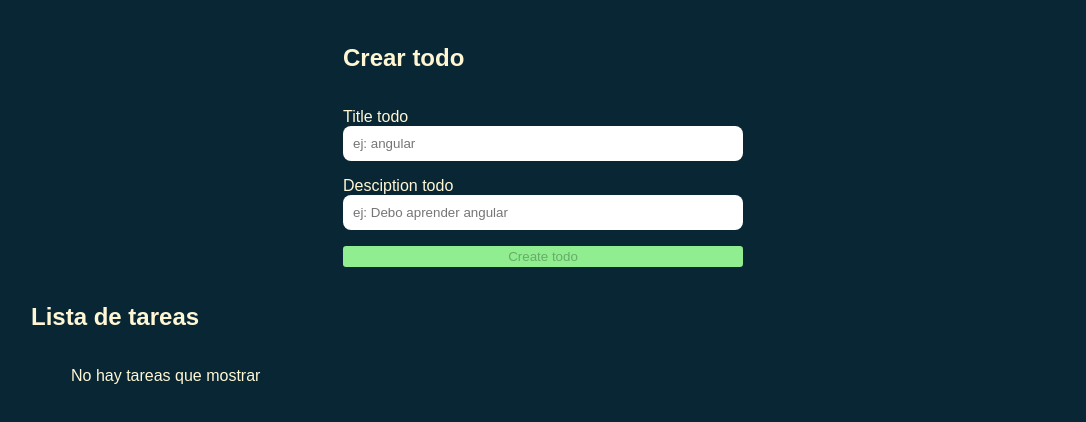
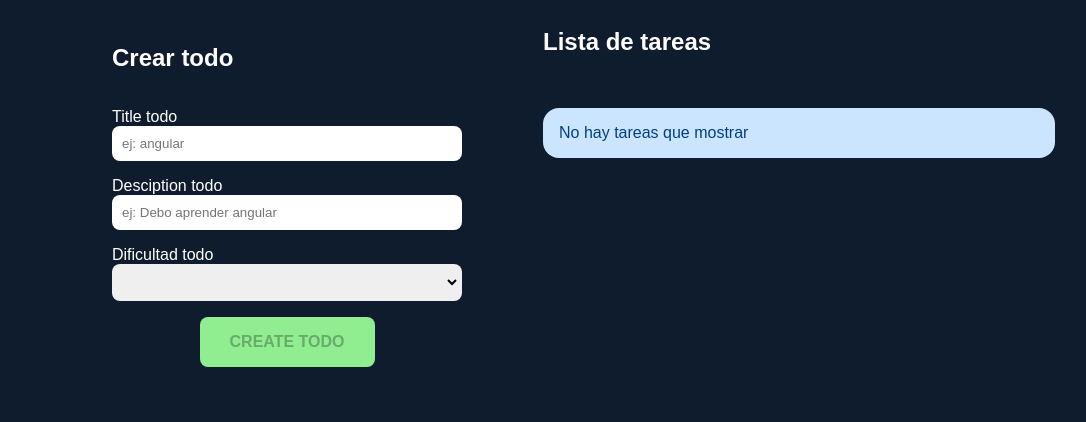
Before and after one commit to bsquiroz/angular_todoList, an Angular app: page / in a window 1280 px wide. Shown: the top 422 px of the page, without its empty margins (97-1183 px from the left). Built offline with nearby package versions, Linux system fonts and the light colour scheme.

Commit message:
new funcionality filters

```diff
--- a/src/app/pages/todos/todos.component.css
+++ b/src/app/pages/todos/todos.component.css
@@ -1,35 +1,115 @@
-:host {
-    display: block;
+.container__todos {
+    display: grid;
+    grid-template-columns: 1fr;
+}
+
+@media (min-width: 760px) {
+    .container__todos {
+        grid-template-columns: 1fr 1fr;
+    }
+}
+
+.header__todos {
+    display: flex;
+    justify-content: space-between;
+    gap: 1rem;
+    position: relative;
+}
+
+.filters__title {
+    cursor: pointer;
+}
+
+.filters {
+    position: absolute;
+    right: 1rem;
+    background-color: var(--bg-200);
+    padding: 1rem;
+    border-radius: 1rem;
+    transform: translateY(1rem);
+    opacity: 0;
+    visibility: hidden;
+
+    transition: transform 0.5s, opacity 0.5s, visibility 0.5s;
+}
+
+.filters--show {
+    transform: translateY(0);
+    opacity: 1;
+    visibility: visible;
+}
+
+.filters li:hover {
+    opacity: 0.8;
+    cursor: pointer;
 }
 
 .todos {
-    display: flex;
-    flex-wrap: wrap;
+    display: grid;
+    grid-template-columns: repeat(auto-fit, minmax(200px, 1fr));
     gap: 1rem;
 }
 
 .todo {
-    background-color: #5f8670;
-    padding: 0.5rem;
+    background-color: var(--bg-300);
     border-radius: 0.5rem;
-    display: grid;
-    gap: 0.5rem;
+    display: flex;
+    flex-direction: column;
+    justify-content: space-between;
+}
+
+.todo__info {
+    padding: 1rem;
+    display: flex;
+    flex-direction: column;
 }
 
 .todo_title {
     font-weight: bold;
 }
 
-.todo_state {
-    background-color: blue;
+.todo_difficulty {
+    padding: 3px 6px;
+    border-radius: 5px;
+    font-size: 0.8rem;
+}
+
+.todo_easy {
+    background-color: lightgreen;
+}
+
+.todo_medium {
+    background-color: orange;
+}
+
+.todo_hard {
+    background-color: lightcoral;
 }
 
 .todo_completed {
+    border: 1px solid lightgreen;
     background-color: lightgreen;
+    display: flex;
+    gap: 0.5rem;
+    transition: background-color 0.5s, color 0.5s;
 }
 
 .todo_Nocompleted {
+    border: 1px solid lightcoral;
     background-color: lightcoral;
+    display: flex;
+    gap: 0.5rem;
+    transition: background-color 0.5s, color 0.5s;
+}
+
+.todo_completed:hover {
+    background-color: transparent;
+    color: lightgreen;
+}
+
+.todo_Nocompleted:hover {
+    background-color: transparent;
+    color: lightcoral;
 }
 
 .todo_dec {
@@ -38,25 +118,34 @@
 }
 
 .options {
-    display: grid;
-    grid-template-columns: 1fr 1fr;
-    gap: 0.5rem;
+    background-color: var(--accent-100);
+    border-radius: 0.5rem;
+
+    display: flex;
+    align-items: center;
+    justify-content: center;
 }
 
 .btn_edit {
-    background-color: yellow;
+    background-color: transparent;
+    font-size: 1rem;
+    color: lightyellow;
 }
+
 .btn_delete {
-    background-color: red;
+    background-color: transparent;
+    font-size: 1rem;
+    color: lightcoral;
 }
 
 /* Form */
 .todo__form {
+    width: 100%;
     display: flex;
+    max-width: 350px;
     flex-direction: column;
     gap: 1rem;
     padding: 1rem;
-    max-width: 400px;
     margin: 0 auto;
 }
 
@@ -76,7 +165,33 @@
 
 .btn_update {
     background-color: yellow;
+    padding: 1rem;
+    border-radius: 0.5rem;
+    font-weight: bold;
+    font-size: 1rem;
+    text-transform: uppercase;
+    width: 50%;
+    align-self: center;
 }
 .btn_create {
     background-color: lightgreen;
+    padding: 1rem;
+    border-radius: 0.5rem;
+    font-weight: bold;
+    font-size: 1rem;
+    text-transform: uppercase;
+    width: 50%;
+    align-self: center;
 }
+
+/* shared */
+
+.alert {
+    padding: 1rem;
+    border-radius: 1rem;
+}
+.alert--info {
+    color: #004085;
+    background-color: #cce5ff;
+    border-color: #b8daff;
+}
--- a/src/app/pages/todos/todos.component.html
+++ b/src/app/pages/todos/todos.component.html
@@ -1,4 +1,4 @@
-<section>
+<section class="container__todos">
     <form class="todo__form" (ngSubmit)="onSubmit()" [formGroup]="todoForm">
         <h2>
             @if (currentTodoUpdate) {
@@ -21,9 +21,23 @@
         <label class="form__control">
             Desciption todo
             <input type="text" placeholder="ej: Debo aprender angular" formControlName="desc">
-            @if (todoForm.get('desc')?.touched && todoForm.get('name')?.errors?.['required']) {
+            @if (todoForm.get('desc')?.touched && todoForm.get('desc')?.errors?.['required']) {
             <p class="control__error">Este campo es requerido</p>
             }
+        </label>
+
+        <label class="form__control">
+            Dificultad todo
+            <select formControlName="difficulty">
+                <option disabled>Escoge uno</option>
+                <option value="easy">Fácil</option>
+                <option value="medium">Normal</option>
+                <option value="hard">Difícil</option>
+            </select>
+            @if (todoForm.get('difficulty')?.touched && todoForm.get('difficulty')?.errors?.['required']) {
+            <p class="control__error">Este campo es requerido</p>
+            }
+
         </label>
 
         <button [class]="'btn ' + (currentTodoUpdate ? 'btn_update' : 'btn_create')" [disabled]="todoForm.invalid">
@@ -36,33 +50,66 @@
     </form>
 
     <section>
-        <h2>Lista de tareas</h2>
+        <div class="header__todos">
+            <h2>Lista de tareas</h2>
+            @if (todosFlag.length) {
+            <div class="content_filtros">
+                <h5 class="filters__title" (click)="handleShowFilters()">
+                    <i class='bx bx-filter'></i>
+                    Filtros
+                </h5>
 
+                <ul [class]="'filters ' + (showFilters && 'filters--show')">
+                    <li (click)="handleFilters('easy')">Todos faciles</li>
+                    <li (click)="handleFilters('medium')">Todos normales</li>
+                    <li (click)="handleFilters('hard')">Todos dificiles</li>
+                    <li (click)="handleFilters('completed')">Todos completados</li>
+                    <li (click)="handleFilters('nocompleted')">Todos sin completar</li>
+                    <li (click)="handleFilters('all')">Mostrarlos todos</li>
+                </ul>
+            </div>
+            }
+        </div>
 
         <ul class="todos">
             @for (todo of todos; track todo.id) {
             <li class="todo">
-                <div>
+                <div class="todo__info">
                     <p class="todo_title">
                         {{todo.title}}
+                        @switch (todo.difficulty) {
+                        @case ("easy") {
+                        <span class="todo_difficulty todo_easy">Fácil</span>
+                        }
+                        @case ("medium") {
+                        <span class="todo_difficulty todo_medium">Normal</span>
+                        }
+                        @case ("hard") {
+                        <span class="todo_difficulty todo_hard">Difícil</span>
+                        }
+                        }
                     </p>
                     <button (click)="completeStateTodo(todo.id)"
                         [class]="'btn ' + (todo.stateTodo ? 'todo_completed' : 'todo_Nocompleted')">
                         @if (todo.stateTodo) {
-                        Completada
+                        <span>Completada</span> <i class='bx bx-check-circle'></i>
                         } @else {
-                        Sin completar
+                        <span>Sin completar </span><i class='bx bx-x-circle'></i>
                         }
                     </button>
                     <p class="todo_dec">{{todo.desc}}</p>
                 </div>
                 <div class="options">
-                    <button class="btn btn_edit" (click)="handleUpdate(todo)">Editar</button>
-                    <button class="btn btn_delete" (click)="deleteTodo(todo.id)">Eliminar</button>
+                    <button class="btn btn_edit" (click)="handleUpdate(todo)">
+                        <i class='bx bx-edit'></i>
+                    </button>
+                    <button class="btn btn_delete" (click)="deleteTodo(todo.id)">
+                        <i class='bx bxs-trash'></i>
+                    </button>
                 </div>
             </li>
             }@empty {
-            <p>No hay tareas que mostrar</p>
+            <p class="alert alert--info">No hay tareas que mostrar</p>
             }
         </ul>
     </section>
--- a/src/app/pages/todos/todos.component.ts
+++ b/src/app/pages/todos/todos.component.ts
@@ -1,6 +1,6 @@
 import { CommonModule } from '@angular/common';
-import { Component, OnInit, inject } from '@angular/core';
-import { Todo } from '../../interfaces/todo';
+import { Component, OnInit, computed, inject, signal } from '@angular/core';
+import { Todo, typeFilter } from '../../interfaces/todo';
 import { TodosService } from './todosService.service';
 import {
     FormBuilder,
@@ -17,21 +17,23 @@ import {
     styleUrl: './todos.component.css',
 })
 export class TodosComponent implements OnInit {
-    public todos: Todo[] = [];
+    private todoService = inject(TodosService);
+    private formBuilder = inject(FormBuilder);
+
+    public todosFlag = this.todoService.getTodos();
+    public todos = this.todoService.getTodos();
+
+    public showFilters = false;
+
     public todoForm!: FormGroup;
     public currentTodoUpdate?: Todo;
 
-    private todoService = inject(TodosService);
-    private formBuilder = inject(FormBuilder);
-
     ngOnInit(): void {
-        this.todos = this.todoService.getTodos();
-
         this.todoForm = this.initForm();
     }
 
     getTodos(): Todo[] {
-        return this.getTodos();
+        return this.todoService.getTodos();
     }
 
     getTodo(id: string): Todo | undefined {
@@ -78,6 +80,7 @@ export class TodosComponent implements OnInit {
         this.todoForm.reset();
     }
 
+    // prueba
     onPathValue() {
         this.todoForm.patchValue({
             title: 'perro perro',
@@ -90,13 +93,35 @@ export class TodosComponent implements OnInit {
         this.todoForm.patchValue({
             title: this.currentTodoUpdate.title,
             desc: this.currentTodoUpdate.desc,
+            difficulty: this.currentTodoUpdate.difficulty,
         });
+    }
+
+    handleFilters(type: typeFilter) {
+        if (type === 'easy' || type === 'medium' || type === 'hard') {
+            this.todos = this.getTodos().filter(
+                (todo) => todo.difficulty === type
+            );
+        } else if (type === 'completed') {
+            this.todos = this.getTodos().filter((todo) => todo.stateTodo);
+        } else if (type === 'nocompleted') {
+            this.todos = this.getTodos().filter((todo) => !todo.stateTodo);
+        } else if (type === 'all') {
+            this.todos = this.getTodos();
+        }
+
+        this.handleShowFilters();
+    }
+
+    handleShowFilters() {
+        this.showFilters = !this.showFilters;
     }
 
     initForm(): FormGroup {
         return this.formBuilder.group({
             title: ['', [Validators.required, Validators.minLength(5)]],
             desc: ['', Validators.required],
+            difficulty: ['', [Validators.required]],
         });
     }
 }
--- /dev/null
+++ b/src/app/shared/navbar/navbar.component.css
@@ -0,0 +1,3 @@
+:host {
+  display: block;
+}
--- /dev/null
+++ b/src/app/shared/navbar/navbar.component.html
@@ -0,0 +1 @@
+<p>navbar works!</p>
--- a/src/index.html
+++ b/src/index.html
@@ -1,13 +1,18 @@
 <!doctype html>
 <html lang="en">
+
 <head>
   <meta charset="utf-8">
   <title>TodoListNossr</title>
   <base href="/">
   <meta name="viewport" content="width=device-width, initial-scale=1">
   <link rel="icon" type="image/x-icon" href="favicon.ico">
+  <link href='https://unpkg.com/boxicons@2.1.4/css/boxicons.min.css' rel='stylesheet'>
+
 </head>
+
 <body>
   <app-root></app-root>
 </body>
+
 </html>
--- a/src/styles.css
+++ b/src/styles.css
@@ -1,7 +1,25 @@
+:root {
+    --primary-100: #1f3a5f;
+    --primary-200: #4d648d;
+    --primary-300: #acc2ef;
+    --accent-100: #3d5a80;
+    --accent-200: #cee8ff;
+    --text-100: #ffffff;
+    --text-200: #e0e0e0;
+    --bg-100: #0f1c2e;
+    --bg-200: #1f2b3e;
+    --bg-300: #374357;
+}
+
 body {
-    background-color: #092635;
-    color: #fff7d4;
+    background-color: var(--bg-100);
+    color: var(--text-100);
     font-family: Arial, Helvetica, sans-serif;
+    user-select: none;
+}
+
+ul {
+    padding: 0;
 }
 
 li {
@@ -16,13 +34,15 @@ li {
     cursor: pointer;
 }
 
-input {
+input,
+select {
     border: 2px solid transparent;
     padding: 0.5rem;
     border-radius: 0.5rem;
     outline: none;
 }
 
-input:focus {
+input:focus,
+select:focus {
     border: 2px solid #3081d0;
 }
```
Also changed, not shown: src/app/interfaces/todo.ts (+9 -0 lines), src/app/shared/navbar/navbar.component.ts (added, +13 -0 lines).
